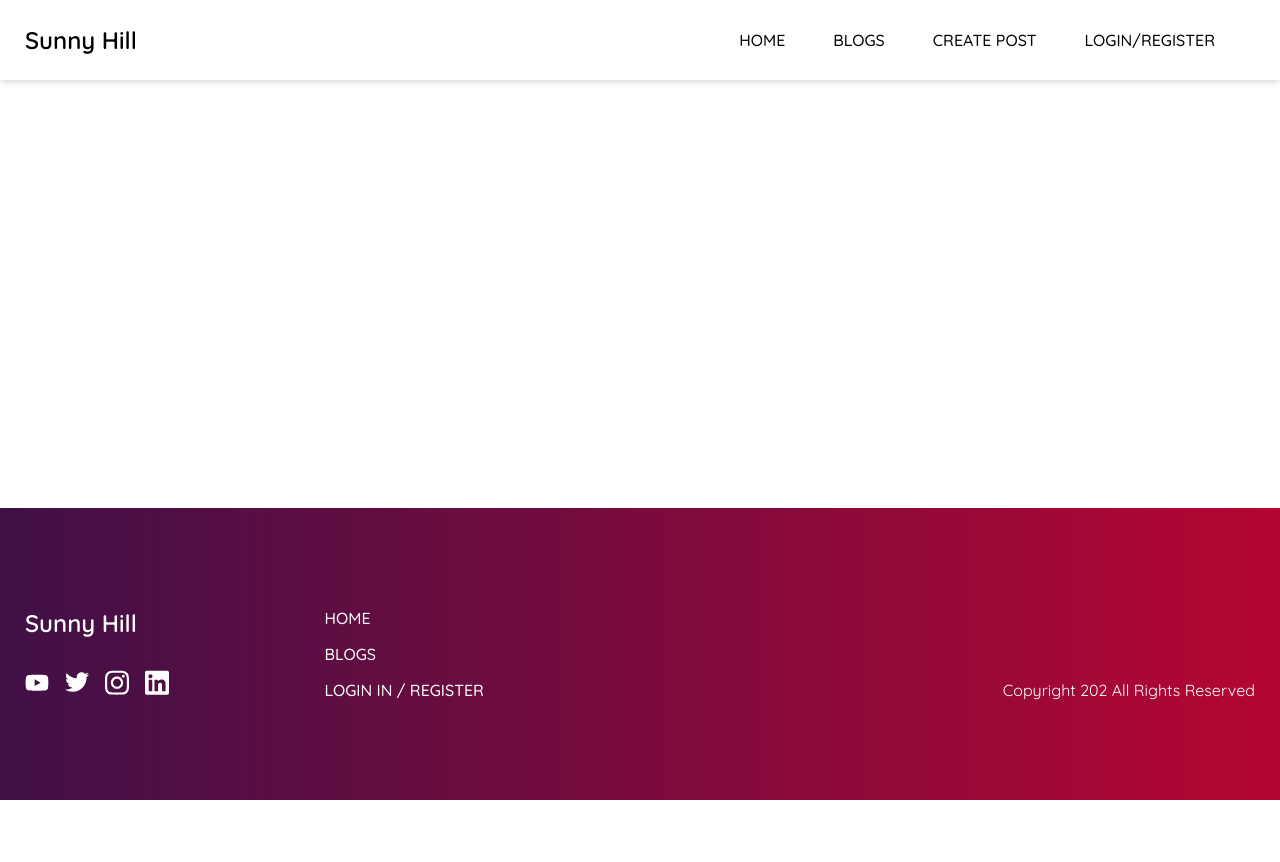
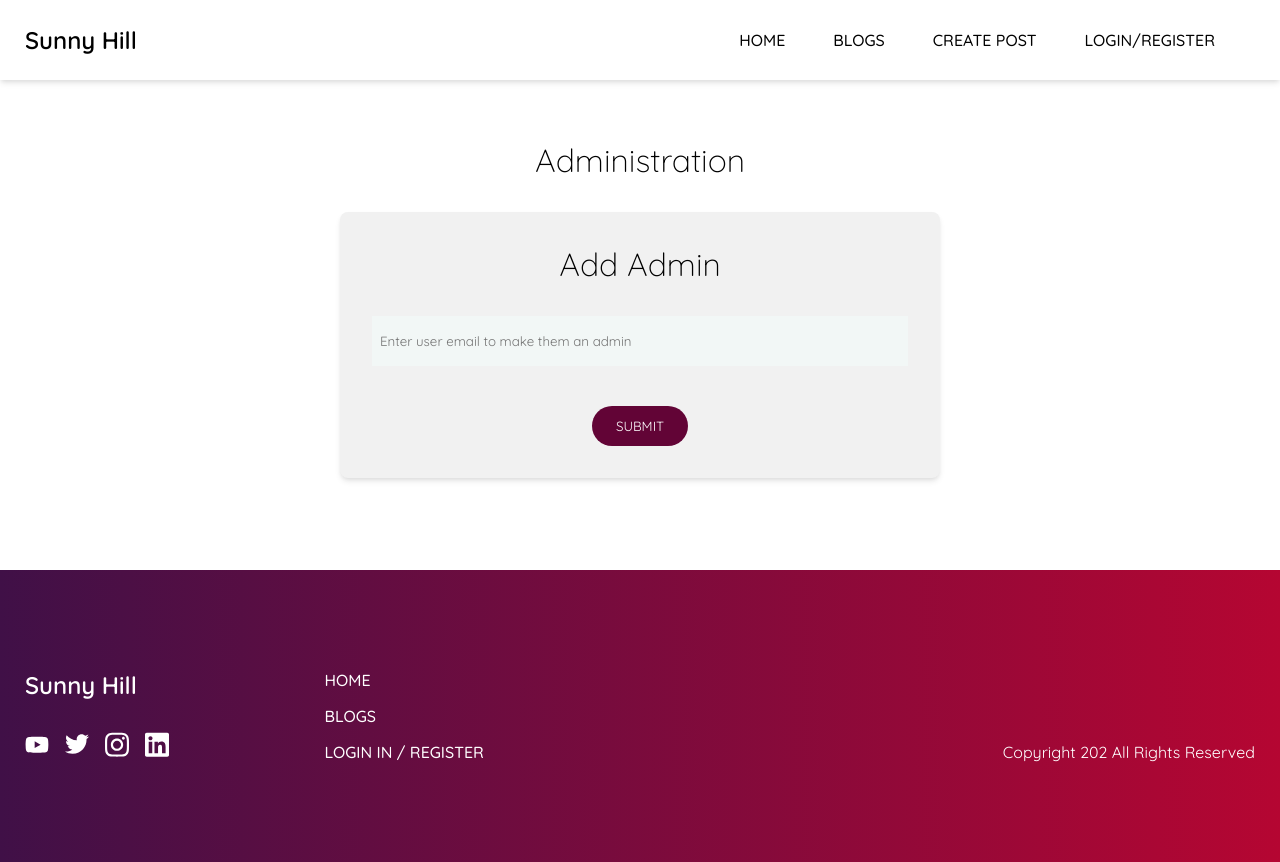
Before and after one commit to taulantn/SunnyHillBlog, a Vue app: page /admin in a window 1280 px wide. Before the commit the page ends 800 px from the top, so only its background shows below. Built offline with nearby package versions, Linux system fonts and the light colour scheme; no server answers; what vue2-editor would draw is missing.

Commit message:
Added Admin View

```diff
--- a/src/firebase/firebaseInit.js
+++ b/src/firebase/firebaseInit.js
@@ -2,14 +2,14 @@
 import "firebase/firestore";
 
 
-  const firebaseConfig = {
-    apiKey: "AIzaSyCnuM2xPHAWlpRcoNFPtxIJAa0-S9kfRlg",
-    authDomain: "sunnyhillblog-865c5.firebaseapp.com",
-    projectId: "sunnyhillblog-865c5",
-    storageBucket: "sunnyhillblog-865c5.appspot.com",
-    messagingSenderId: "1005961639831",
-    appId: "1:1005961639831:web:93d36e0257a8f09a0b76d2"
-  };
+const firebaseConfig = {
+  apiKey: "AIzaSyDPk0CpUBR8uikvFERRP_oJ5piRrNF1c-A",
+  authDomain: "sunnyhillblogs-2a002.firebaseapp.com",
+  projectId: "sunnyhillblogs-2a002",
+  storageBucket: "sunnyhillblogs-2a002.appspot.com",
+  messagingSenderId: "281636170919",
+  appId: "1:281636170919:web:e806c1306bdf87dec73f82"
+};
 
 const firebaseApp = firebase.initializeApp(firebaseConfig);
 
--- a/src/views/Admin.vue
+++ b/src/views/Admin.vue
@@ -1,13 +1,85 @@
 <template>
-  <div></div>
+  <div class="admin">
+    <div class="container">
+      <h2>Administration</h2>
+      <div class="admin-info">
+        <h2>Add Admin</h2>
+        <div class="input">
+          <input type="text" placeholder="Enter user email to make them an admin" id="addAdmin" v-model="adminEmail" />
+        </div>
+        <span>{{this.functionMsg}}</span>
+        <button class="button">Submit</button>
+      </div>
+    </div>
+  </div>
 </template>
 
 <script>
 export default {
-
-}
+  name: "Admin",
+  data(){
+    return{
+      adminEmail: "",
+      functionMsg: null,
+    };
+  },
+};
 </script>
 
-<style>
+<style lang="scss" scoped>
+.admin{
+  .container{
+    max-width: 1000px;
+    padding: 60px 25px;
 
+    h2{
+      text-align: center;
+      margin-bottom: 16px;
+      font-weight: 300;
+      font-size: 32px;
+    }
+
+    .admin-info {
+      border-radius: 8px;
+      box-shadow: 0 4px 6px -1px rgba(0, 0, 0, 0.1), 0 2px 4px -1px rgba(0, 0, 0, 0.06);
+      padding: 32px;
+      background-color:#f1f1f1;
+      display: flex;
+      flex-direction: column;
+      max-width: 600px;
+      margin: 32px auto;
+
+      span {
+        font-size: 14px;
+      }
+
+      .input {
+          margin: 16px 0;
+
+          label {
+          font-size: 14px;
+          display: block;
+          padding-bottom: 6px;
+          }
+          input {
+            width: 100%;
+            border: none;
+            background-color: #f2f7f6;
+            padding: 8px;
+            height: 50px;
+            @media (min-width: 900px) {
+
+            }
+
+            &:focus {
+              outline: none;
+            }
+          }
+        }
+      button {
+          align-self: center;
+      }
+    }
+  }
+}
 </style>
```
